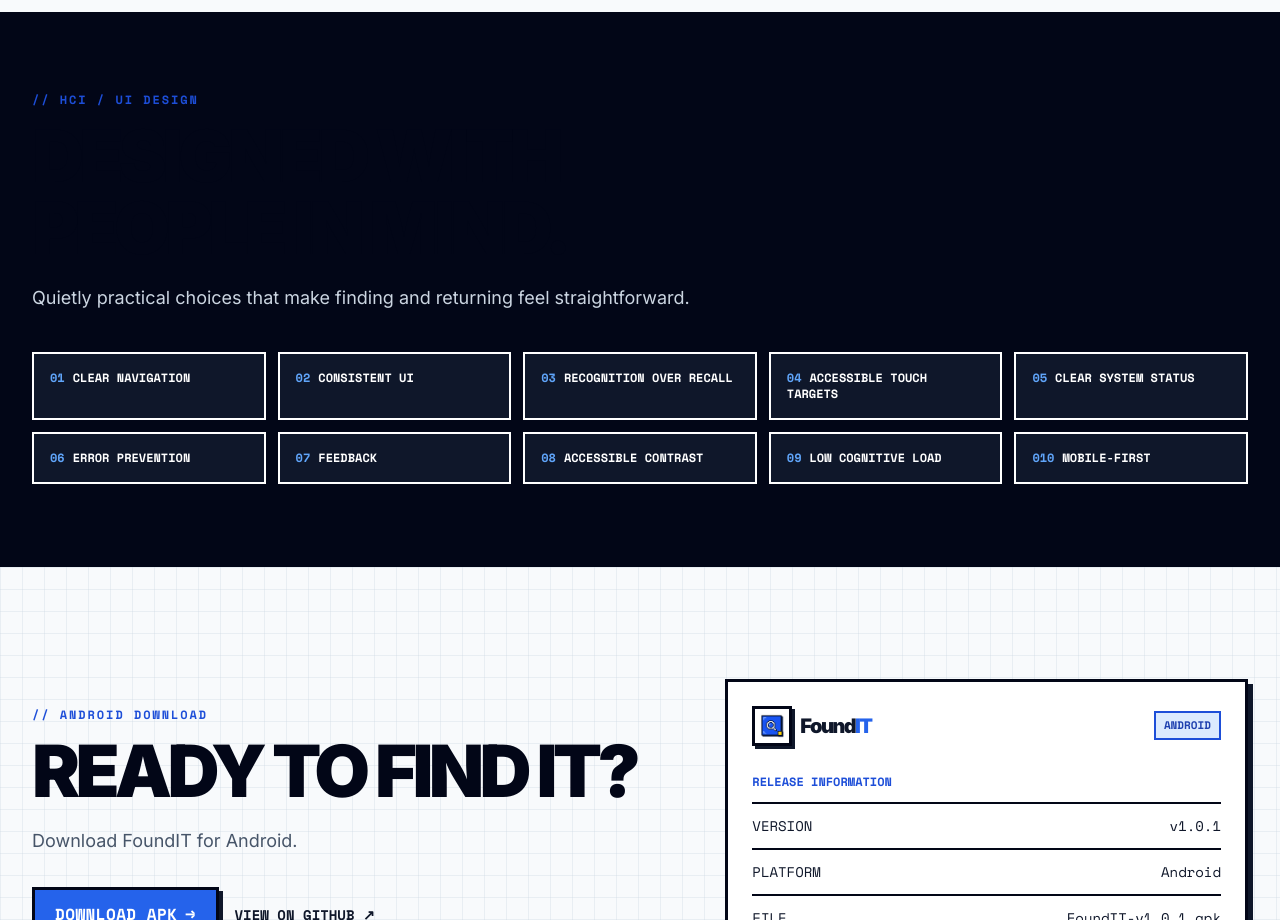
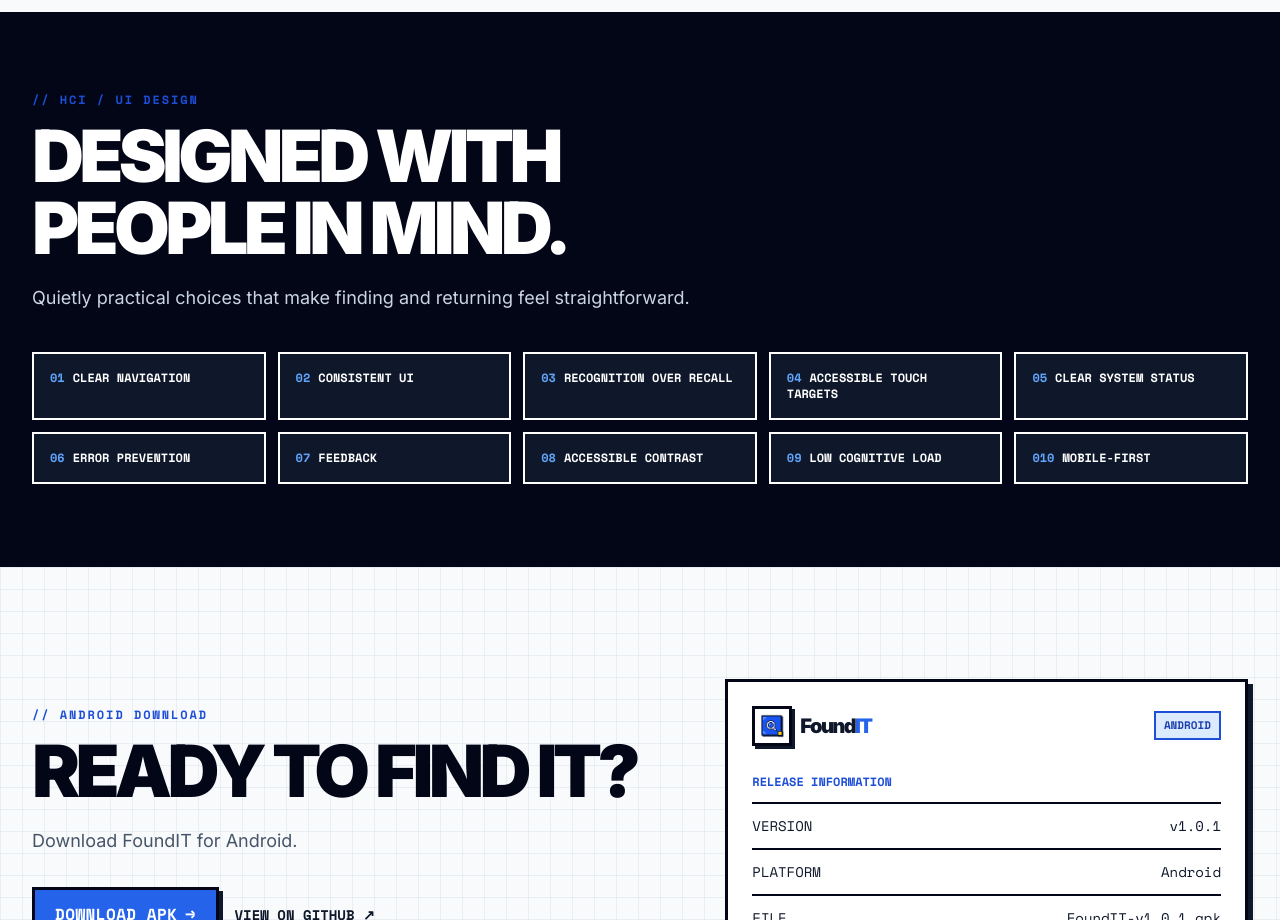
Before and after one commit to chryslerx7/FoundIT-Landing-Page, a React (Vite) app: page / in a window 1280 px wide. Shown: the part 6060-6980 px from the top of the page. Built offline with nearby package versions, Linux system fonts and the light colour scheme.

Commit message:
made the dark background section header white

```diff
--- a/src/App.jsx
+++ b/src/App.jsx
@@ -52,11 +52,11 @@
     </a>
   );
 }
-function SectionHeader({ label, title, children }) {
+function SectionHeader({ label, title, titleClassName = "", children }) {
   return (
     <div className="max-w-3xl">
       <p className="eyebrow">// {label}</p>
-      <h2 className="section-title">{title}</h2>
+      <h2 className={`section-title ${titleClassName}`}>{title}</h2>
       {children && (
         <p className="mt-5 max-w-2xl text-base leading-7 text-slate-600 sm:text-lg">
           {children}
@@ -738,6 +738,7 @@
             <SectionHeader
               label="HCI / UI DESIGN"
               title="Designed with people in mind."
+              titleClassName="text-white"
             >
               <span className="text-slate-300">
                 Quietly practical choices that make finding and returning feel
```
Also changed, not shown: 1 other file (tests, documents, lock files or other folders).
